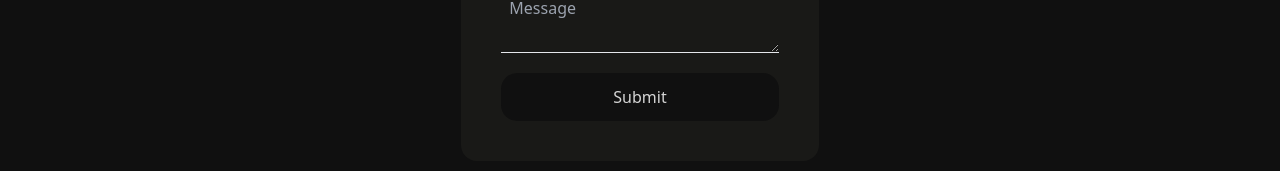
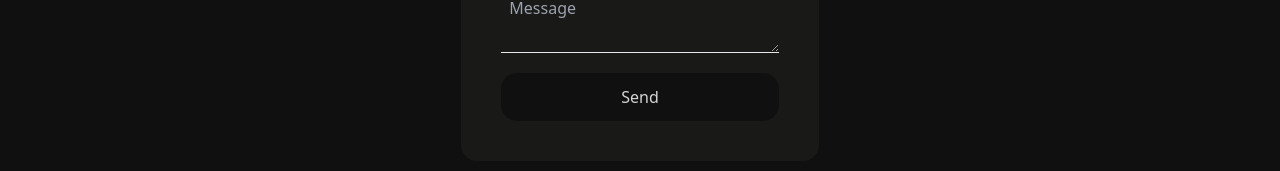
Before and after one commit to AkshatRaiShrivastava/akshat-portfolio, a React (Vite) app: page /contact in a window 1280 px wide. Shown: the part 414-585 px from the top of the page. Built offline with nearby package versions, Linux system fonts and the light colour scheme.

Commit message:
replaced Submit text with Send in contact form :)

```diff
--- a/src/routes/ContactForm.jsx
+++ b/src/routes/ContactForm.jsx
@@ -84,7 +84,7 @@ const ContactForm = () => {
               onClick={handleSubmit}
               className="p-3 bg-[#101010] rounded-2xl w-auto"
             >
-              Submit
+              Send
             </button>
           </div>
         </motion.div>
```
